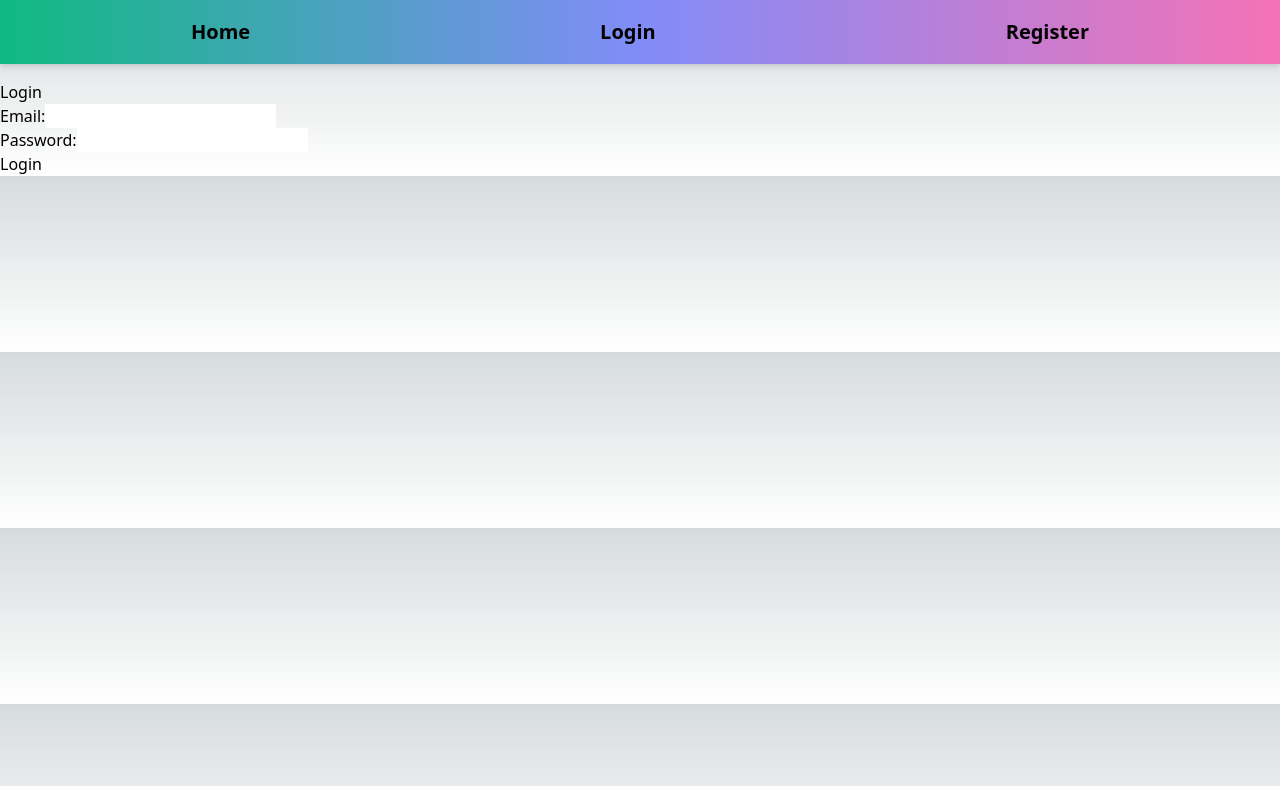
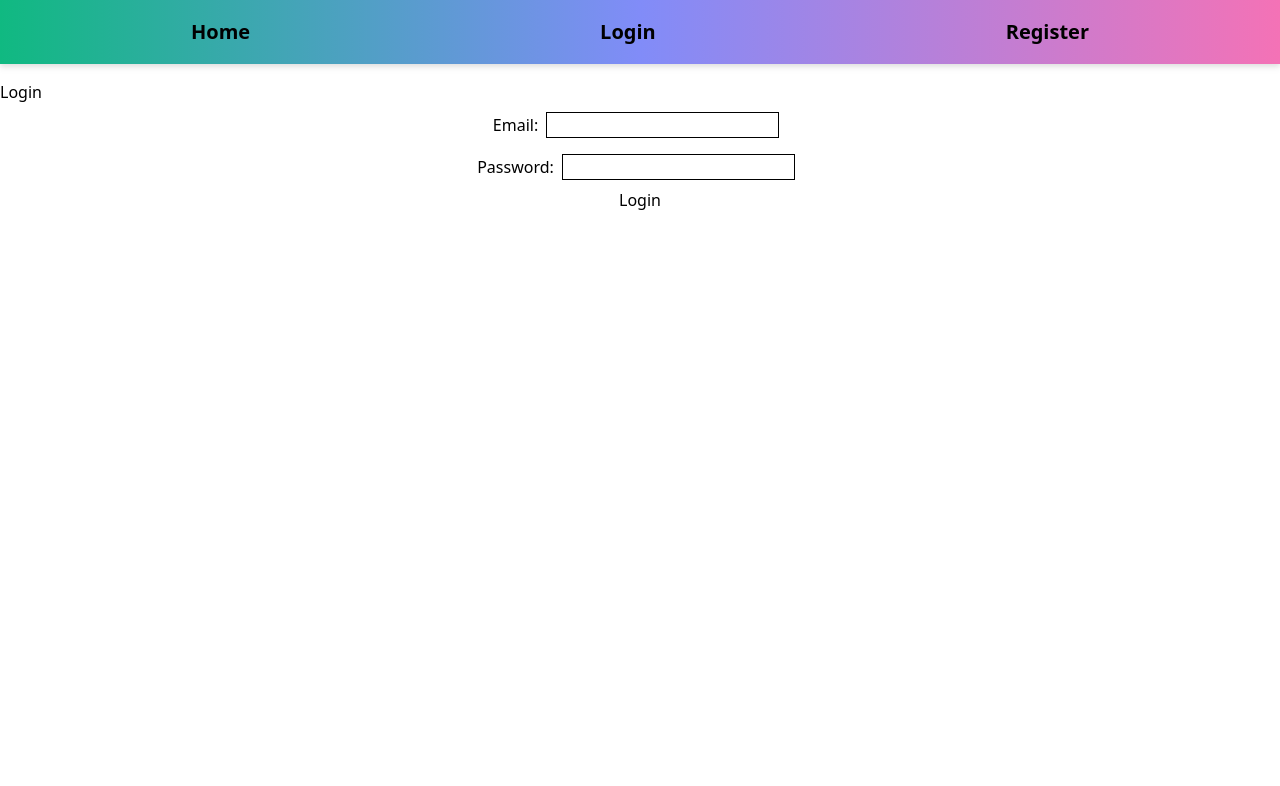
Before and after one commit to siruislybro/JourneyCraft, a Next.js app in the folder journey-craft/: page /login in a window 1280 px wide. Shown: the top 786 px of the page. Built offline with nearby package versions, Linux system fonts and the light colour scheme.

Commit message:
fixed styling for login and register

```diff
--- a/journey-craft/app/globals.css
+++ b/journey-craft/app/globals.css
@@ -7,21 +7,3 @@
   --background-start-rgb: 214, 219, 220;
   --background-end-rgb: 255, 255, 255;
 }
-
-@media (prefers-color-scheme: dark) {
-  :root {
-    --foreground-rgb: 255, 255, 255;
-    --background-start-rgb: 0, 0, 0;
-    --background-end-rgb: 0, 0, 0;
-  }
-}
-
-body {
-  color: rgb(var(--foreground-rgb));
-  background: linear-gradient(
-      to bottom,
-      transparent,
-      rgb(var(--background-end-rgb))
-    )
-    rgb(var(--background-start-rgb));
-}
--- a/journey-craft/pages/login.tsx
+++ b/journey-craft/pages/login.tsx
@@ -28,25 +28,27 @@ function Login() {
     <Layout>
       <div>
         <h2>Login</h2>
-        <form>
-          <div>
+        <form className='flex flex-col justify-center items-center'>
+          <div className='my-2'>
             <label>Email:</label>
             <input
               type="email"
               value={email}
               onChange={(e) => setEmail(e.target.value)}
+              className='border border-black mx-2'
             />
           </div>
-          <div>
+          <div className='my-2'>
             <label>Password:</label>
             <input
               type="password"
               value={password}
               onChange={(e) => setPassword(e.target.value)}
+              className='border border-black mx-2'
             />
           </div>
           <div>
-            <button type="button" onClick={handleLogin}>
+            <button type="button" onClick={handleLogin} className="hover:border-2 hover:border-white px-5 h-full w-full flex justify-evenly items-center hover:bg-gradient-to-r hover:from-violet-200 hover:to-emerald-200">
               Login
             </button>
           </div>
--- a/journey-craft/pages/register.tsx
+++ b/journey-craft/pages/register.tsx
@@ -22,25 +22,27 @@ function Register() {
     <Layout>
     <div>
       <h2>Registration</h2>
-      <form>
-        <div>
+      <form className='flex justify-center items-center flex-col'>
+        <div className='my-2'>
           <label>Email:</label>
           <input
             type="email"
             value={email}
             onChange={(e) => setEmail(e.target.value)}
+            className='border border-black mx-2'
           />
         </div>
-        <div>
+        <div className='my-2'>
           <label>Password:</label>
           <input
             type="password"
             value={password}
             onChange={(e) => setPassword(e.target.value)}
+            className='border border-black mx-2'
           />
         </div>
         <div>
-          <button type="button" onClick={handleRegistration}>
+          <button type="button" onClick={handleRegistration} className="hover:border-2 hover:border-white px-5 h-full w-full flex justify-evenly items-center hover:bg-gradient-to-r hover:from-violet-200 hover:to-emerald-200">
             Register
           </button>
         </div>
```
